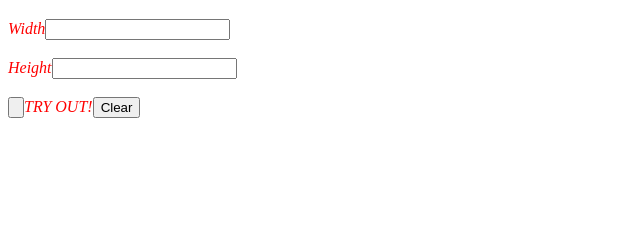
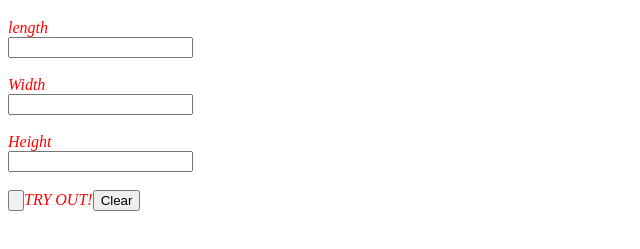
Before and after one commit to lilianwaweru/triangle, a plain HTML site: page index.html in a window 1280 px wide. Shown: the part 61-310 px from the top of the page, without its empty margins (0-640 px from the left). Drawn offline with Linux system fonts and the light colour scheme.

Commit message:
changes made

```diff
--- a/css/style.css
+++ b/css/style.css
@@ -3,9 +3,10 @@ h1{
 }
 .important{
   color: red;
-  background-color: white;
+  background-color:white;
   font-style: italic;
-  width: 50;
+  width: 150px;
+
 
   }
 
--- a/index.html
+++ b/index.html
@@ -8,7 +8,7 @@
   <h1>Triangle Tracker</h1>
   <form>
   <div class="important">
-    <!-- <span>length</span><input type="text" name="length" id="length"><br><br> -->
+    <span>length</span><input type="text" name="length" id="length"><br><br>
     <span>Width</span><input type="text" name="width" id="width"><br><br>
     <span>Height</span><input type="text" name="Height" id="height"><br><br>
     <input type="button" name="button"  onclick="out()">TRY OUT!<button onclick="TRY OUT()">Clear</button>
--- a/js/scripts.js
+++ b/js/scripts.js
@@ -12,4 +12,7 @@ function out(){
   else if(side[0]!=side[1] && side[1]!=side[2] && side[0]!=side[2]){
     alert("SCALENE TRIANGLE");
   }
+  else if(side[0]+side[1]<<side[2] && side[0]+side[2]<=side[1] && side[1]+side[2]<=side[0]){
+    alert("NOT A TRIANGLE");
+  }
 }
```
